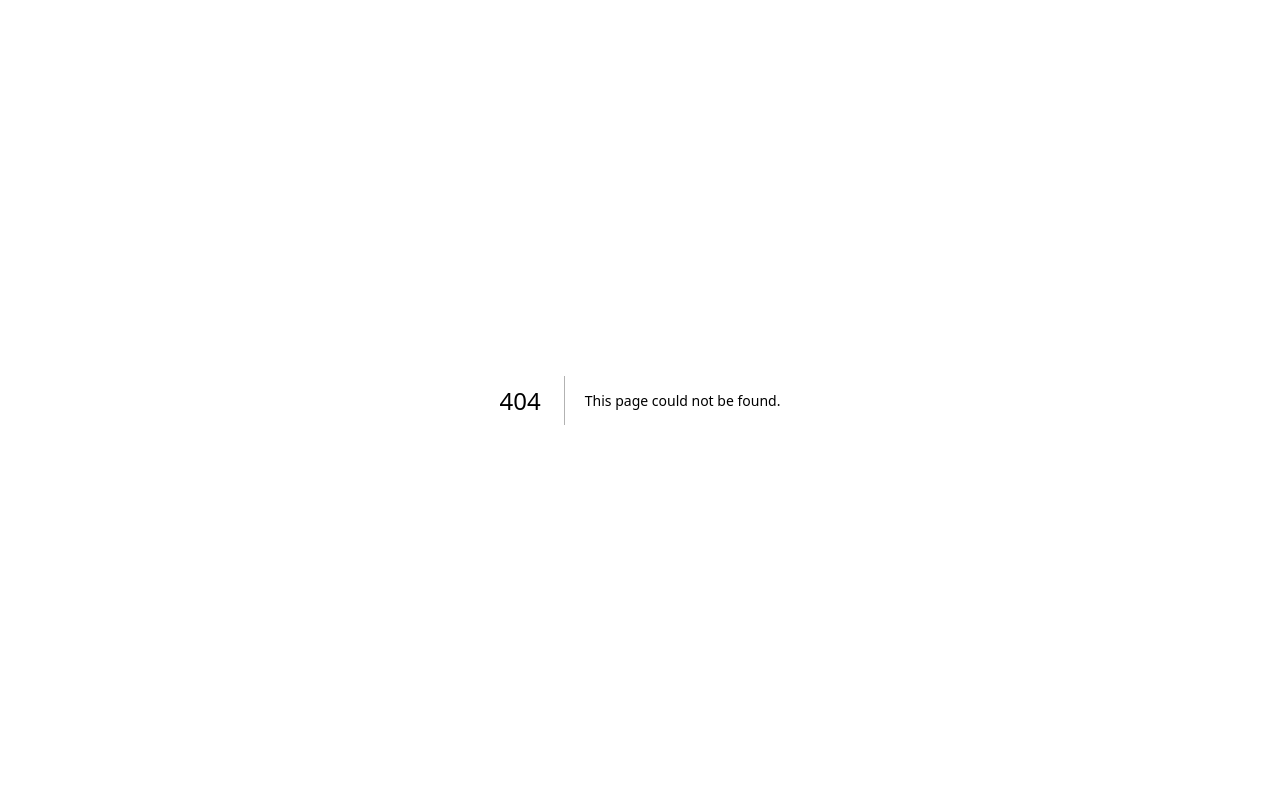
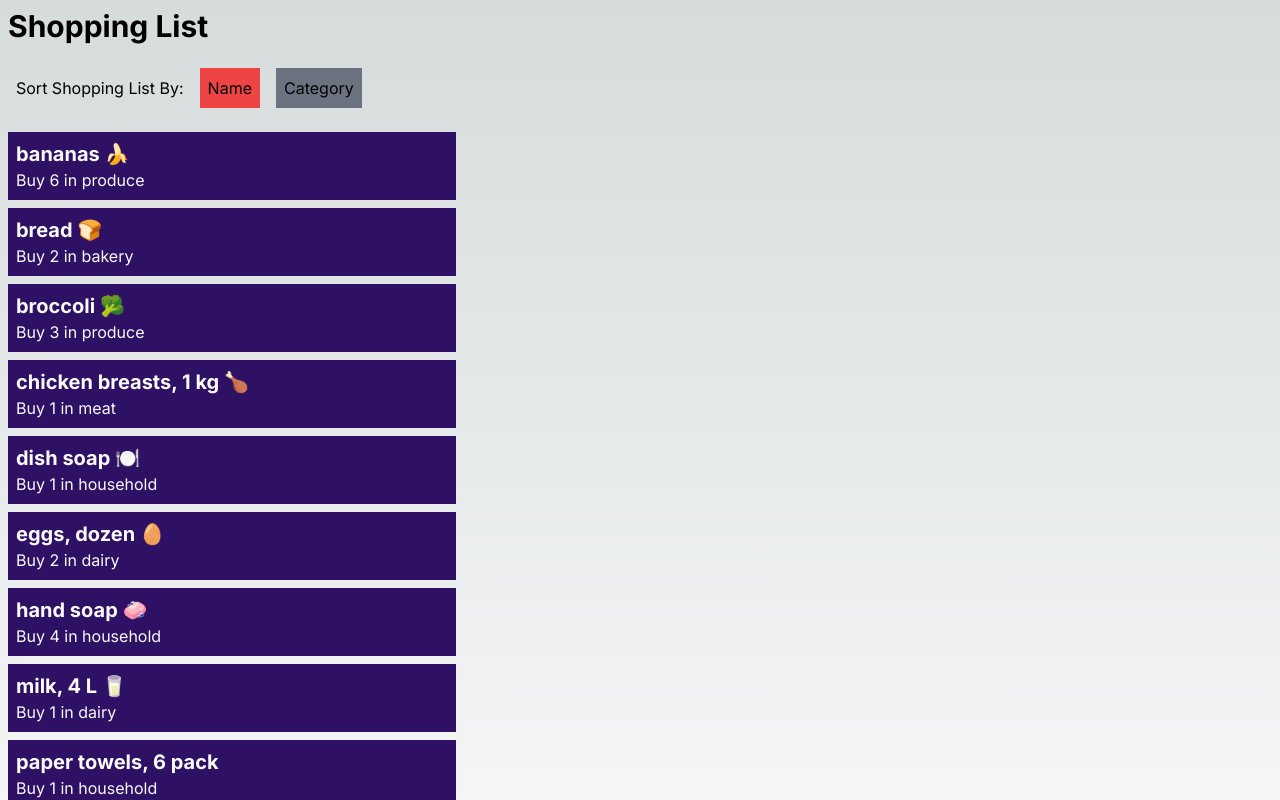
Before and after one commit to RayQM/cprg306-assignments, a Next.js app: page /week5 in a window 1280 px wide. Before the commit this address had no page. Shown: the top 800 px of the page. Built offline with nearby package versions, Linux system fonts and the light colour scheme.

Commit message:
week5
done!

```diff
--- a/app/page.js
+++ b/app/page.js
@@ -13,6 +13,7 @@ export default function Home() {
         <li><a href='./week2'> week2 </a></li>
         <li><Link href="./week3">week3</Link></li>
         <li><Link href="./week4">week4</Link></li>
+        <li><Link href="./week5">week5</Link></li>
       </ul>
 
       </div>
--- a/app/week4/new-item.js
+++ b/app/week4/new-item.js
@@ -19,6 +19,7 @@ export function NewItem(){
         setCategory("Produce")
     }
     const categories = [
+        "option",
         "Produce",
         "Dairy",
         "Bakery",
--- /dev/null
+++ b/app/week5/item-list.js
@@ -0,0 +1,53 @@
+"use client";
+
+import {useState} from 'react';
+import Item from './item';
+import items from'./items.json';
+
+export default function ItemList(){
+
+    const [sortBy, setSortBy] = useState("name");
+
+    items.sort((a, b) => {
+      if (sortBy === 'name') {
+        return a.name.localeCompare(b.name);
+      } else if (sortBy === 'category') {
+        return a.category.localeCompare(b.category);
+      }
+    });
+
+
+
+
+    function handleSortChange(event){
+        setSortBy(event.target.value);
+    }
+
+    return (
+        <div>
+        <div className="flex flex-row p-4 gap-4">
+          <label className='leading-10'>Sort Shopping List By:</label>
+          <button
+            onClick={handleSortChange}
+            value="name"
+            className={sortBy == "name" ? "bg-red-500 pr-2 pl-2" : "bg-gray-500 pr-2 pl-2"}
+          >
+            Name
+          </button>
+          <button
+            onClick={handleSortChange}
+            value="category"
+            className={sortBy == "category" ? "bg-red-500  pr-2 pl-2" : "bg-gray-500 pr-2 pl-2"}
+          >
+            Category
+          </button>
+          </div>
+          <div>
+          {items.map(item => (
+        <Item key={item.id} item={item} />
+          ))}
+          </div>
+        </div>
+
+    );
+}
--- /dev/null
+++ b/app/week5/item.js
@@ -0,0 +1,12 @@
+export default function Item({item}){
+    let text = `Buy ${item.quantity} in ${item.category}`;
+    return(
+
+    <ul className="p-2 m-2 hover:my-4 hover:text-center hover:ease-auto hover:duration-500 text-stone-50 bg-violet-950 max-w-md">
+        <li className="cursor-pointer text-xl font-bold">{item.name}</li>
+        <li className="cursor-pointer">{text}</li>
+    </ul>
+    )
+
+
+}
--- /dev/null
+++ b/app/week5/items.json
@@ -0,0 +1,74 @@
+[
+    {
+      "id": "1h2GJKH12gkHG31h1H",
+      "name": "milk, 4 L 🥛",
+      "quantity": 1,
+      "category": "dairy"
+    },
+    {
+      "id": "2KJH3k2j3H1k2J3K1H",
+      "name": "bread 🍞",
+      "quantity": 2,
+      "category": "bakery"
+    },
+    {
+      "id": "3h2KJH3k2j3H1k2J3",
+      "name": "eggs, dozen 🥚",
+      "quantity": 2,
+      "category": "dairy"
+    },
+    {
+      "id": "4k2J3K1H2GJKH12gk",
+      "name": "bananas 🍌",
+      "quantity": 6,
+      "category": "produce"
+    },
+    {
+      "id": "5H1h1H2KJH3k2j3H",
+      "name": "broccoli 🥦",
+      "quantity": 3,
+      "category": "produce"
+    },
+    {
+      "id": "6H1k2J3K1H2GJKH1",
+      "name": "chicken breasts, 1 kg 🍗",
+      "quantity": 1,
+      "category": "meat"
+    },
+    {
+      "id": "7gkHG31h1H2KJH3k",
+      "name": "pasta sauce 🍝",
+      "quantity": 3,
+      "category": "canned goods"
+    },
+    {
+      "id": "8j3H1k2J3K1H2GJK",
+      "name": "spaghetti, 454 g 🍝",
+      "quantity": 2,
+      "category": "dry goods"
+    },
+    {
+      "id": "9H12gkHG31h1H2KJ",
+      "name": "toilet paper, 12 pack 🧻",
+      "quantity": 1,
+      "category": "household"
+    },
+    {
+      "id": "10H3k2j3H1k2J3K1",
+      "name": "paper towels, 6 pack",
+      "quantity": 1,
+      "category": "household"
+    },
+    {
+      "id": "11k2J3K1H2GJKH12",
+      "name": "dish soap 🍽️",
+      "quantity": 1,
+      "category": "household"
+    },
+    {
+      "id": "12GJKH12gkHG31h1",
+      "name": "hand soap 🧼",
+      "quantity": 4,
+      "category": "household"
+    }
+  ]
--- /dev/null
+++ b/app/week5/page.js
@@ -0,0 +1,12 @@
+import ItemList from "./item-list";
+
+export default function Page() {
+    return (
+        <main>
+            <h2 className="text-3xl font-bold m-2">Shopping List</h2>
+            <ItemList/>
+            <a href="/" className="display:flex text-center">back home</a>
+        </main>
+
+    );
+}
```
